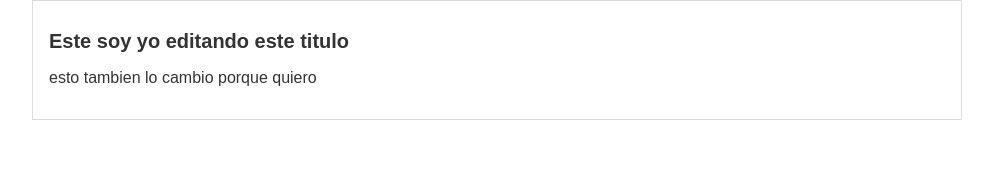
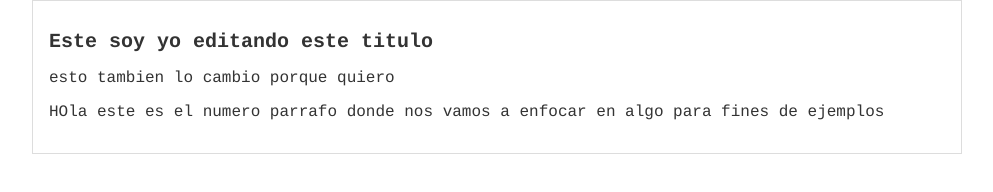
Before and after one commit to Miguelcode2021/hyperblog, a plain HTML site: page index.html in a window 1280 px wide. Shown: the whole page, without its empty margins (143-1136 px from the left). Drawn offline with Linux system fonts and the light colour scheme; files that its build step writes are made by us from their sources; files whose address does not match are found by name.

Commit message:
Agregado el contenido adicional del blog y una mejor tiṕografia

```diff
--- a/index.html
+++ b/index.html
@@ -7,6 +7,7 @@
 			<div id="post">
 				<h1>Este soy yo editando este titulo</h1>
 				<p>esto tambien lo cambio porque quiero</p>
+				<p>HOla este es el numero parrafo donde nos vamos a enfocar en algo para fines de ejemplos</p>
 		</div>
 
 	</body>
--- a/style.css
+++ b/style.css
@@ -2,7 +2,7 @@ body
 {
  text-align: left;
  color: #333;
- font-family: "Arial";
+ font-family: "Courier";
  font-size: 16px;
  margin: 0;
  padding: 0;
```
